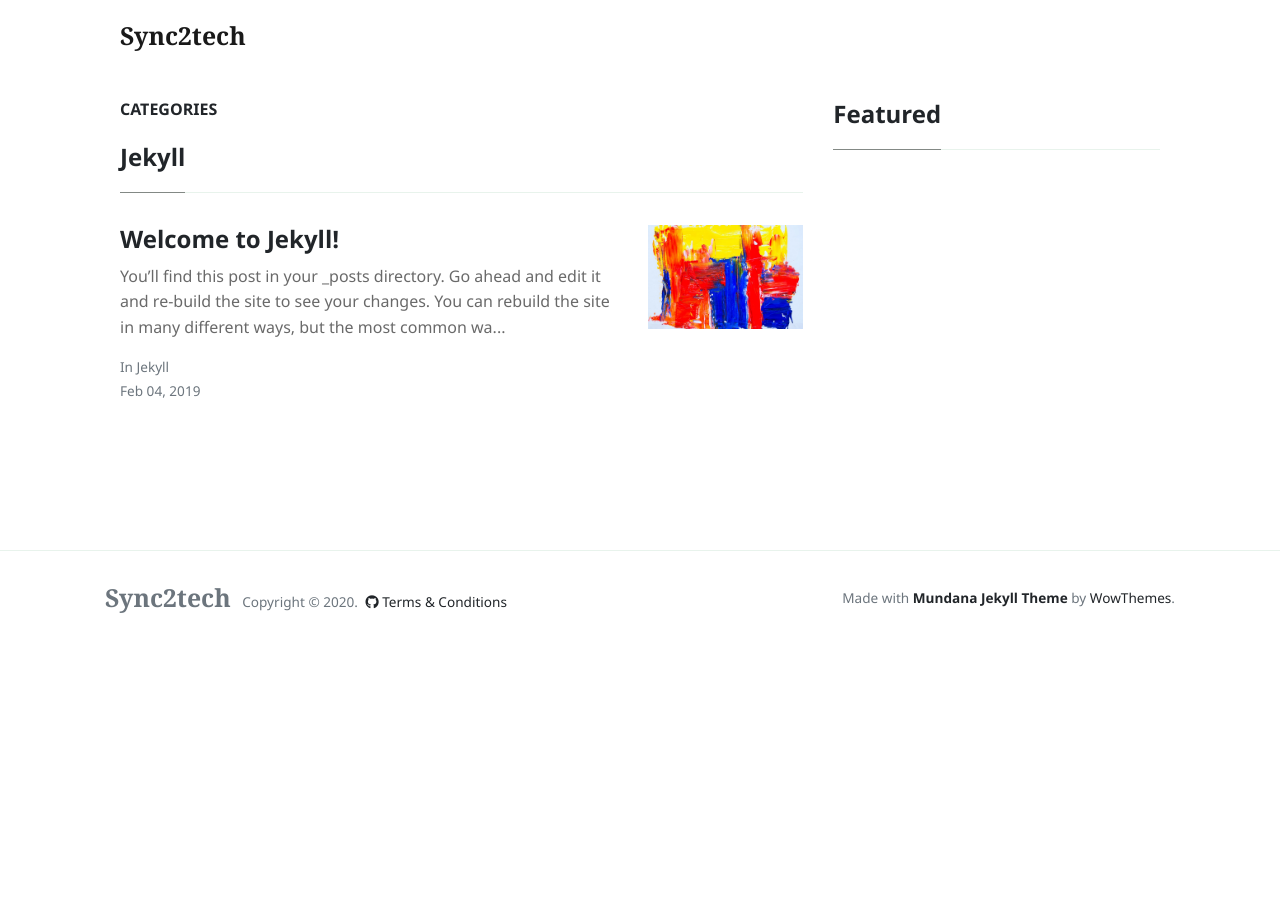
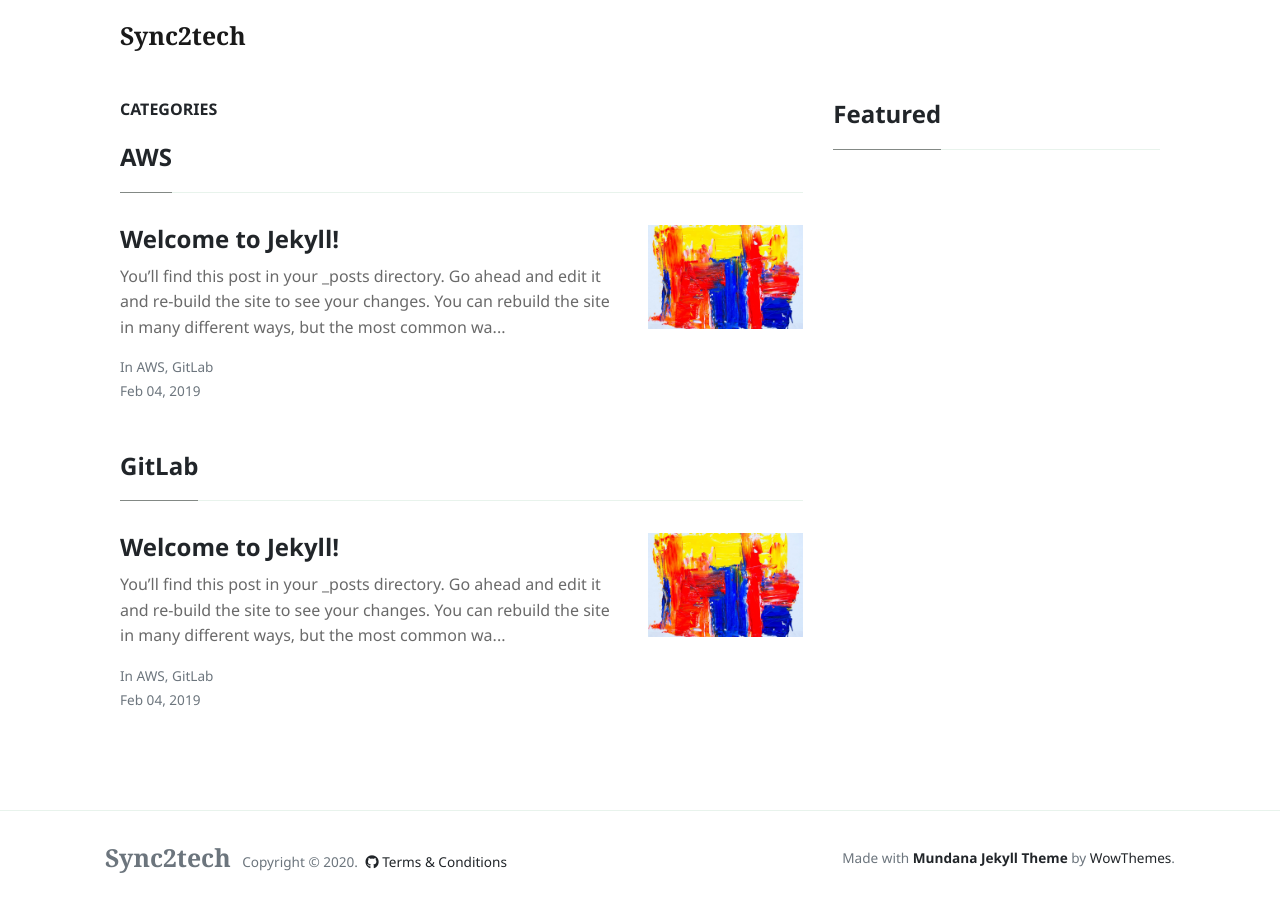
Before and after one commit to mohan-balakrishnan/sync2techold, a Jekyll site: the page built from _pages/categories.html, in a window 1280 px wide. Built offline with Jekyll 4.4.1, drawn with Linux system fonts in a browser that asks for light colours; nearby versions of some CDN libraries.

Commit message:
post update

```diff
--- a/_posts/2019-02-04-welcome-to-jekyll.markdown
+++ b/_posts/2019-02-04-welcome-to-jekyll.markdown
@@ -1,7 +1,7 @@
 ---
 layout: post
 title:  "Welcome to Jekyll!"
-categories: [ Jekyll ]
+categories: [ AWS, GitLab ]
 image: assets/images/demo1.jpg
 ---
 You’ll find this post in your `_posts` directory. Go ahead and edit it and re-build the site to see your changes. You can rebuild the site in many different ways, but the most common way is to run `jekyll serve`, which launches a web server and auto-regenerates your site when a file is updated.
```
Also changed, not shown: index_1.html (+4 -4 lines).
